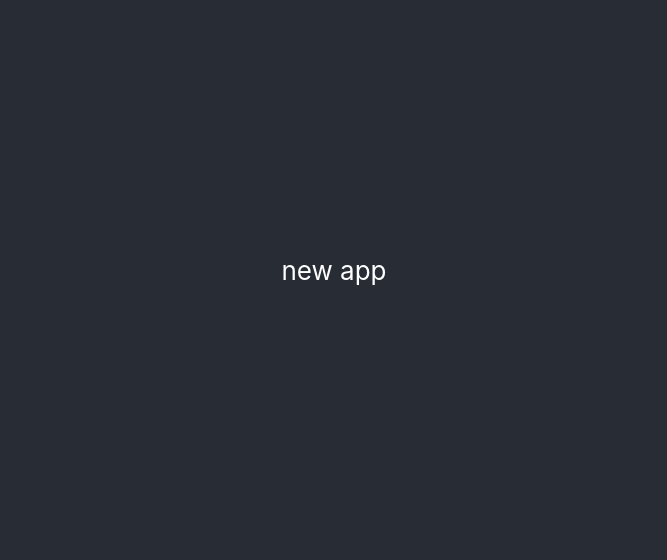
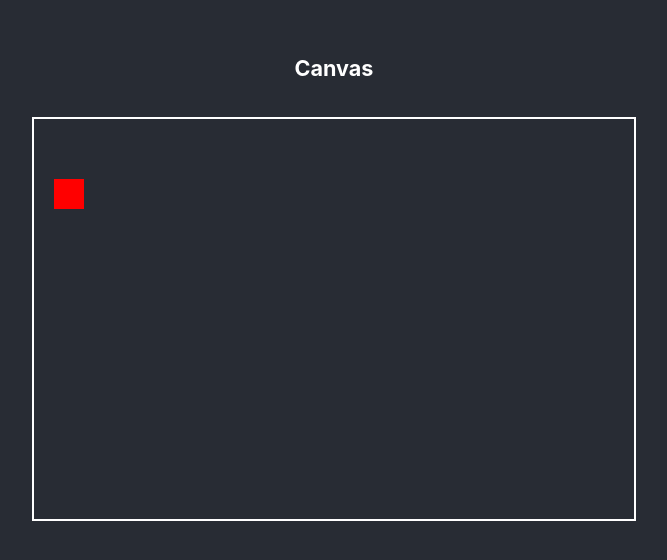
Before and after one commit to olaftarlowski/postcard-creator, a React (Create React App) app: page / in a window 1280 px wide. Shown: the part 130-690 px from the top of the page, without its empty margins (306-973 px from the left). Built offline with nearby package versions, Linux system fonts and the light colour scheme.

Commit message:
konva's canvas set up

```diff
--- a/package.json
+++ b/package.json
@@ -6,8 +6,10 @@
     "@testing-library/jest-dom": "^5.16.4",
     "@testing-library/react": "^13.3.0",
     "@testing-library/user-event": "^13.5.0",
+    "konva": "^8.3.9",
     "react": "^18.2.0",
     "react-dom": "^18.2.0",
+    "react-konva": "^18.1.1",
     "react-scripts": "5.0.1",
     "web-vitals": "^2.1.4"
   },
--- a/src/App.css
+++ b/src/App.css
@@ -1,3 +1,7 @@
+.konvajs-content {
+  border: 2px solid white;
+}
+
 .App {
   text-align: center;
   background-color: #282c34;
--- a/src/App.js
+++ b/src/App.js
@@ -1,7 +1,12 @@
 import "./App.css";
+import KonvaMain from "./pages/KonvaMain";
 
 const App = () => {
-  return <div className="App">new app</div>;
+  return (
+    <div className="App">
+      <KonvaMain />
+    </div>
+  );
 };
 
 export default App;
--- /dev/null
+++ b/src/pages/KonvaMain.js
@@ -0,0 +1,16 @@
+import { Layer, Stage, Rect } from "react-konva";
+
+const KonvaMain = () => {
+  return (
+    <div>
+      <h5>Canvas</h5>
+      <Stage width={600} height={400}>
+        <Layer>
+          <Rect height={30} width={30} fill={"red"} x={20} y={60} />
+        </Layer>
+      </Stage>
+    </div>
+  );
+};
+
+export default KonvaMain;
```
Also changed, not shown: 1 other file (tests, documents, lock files or other folders).
